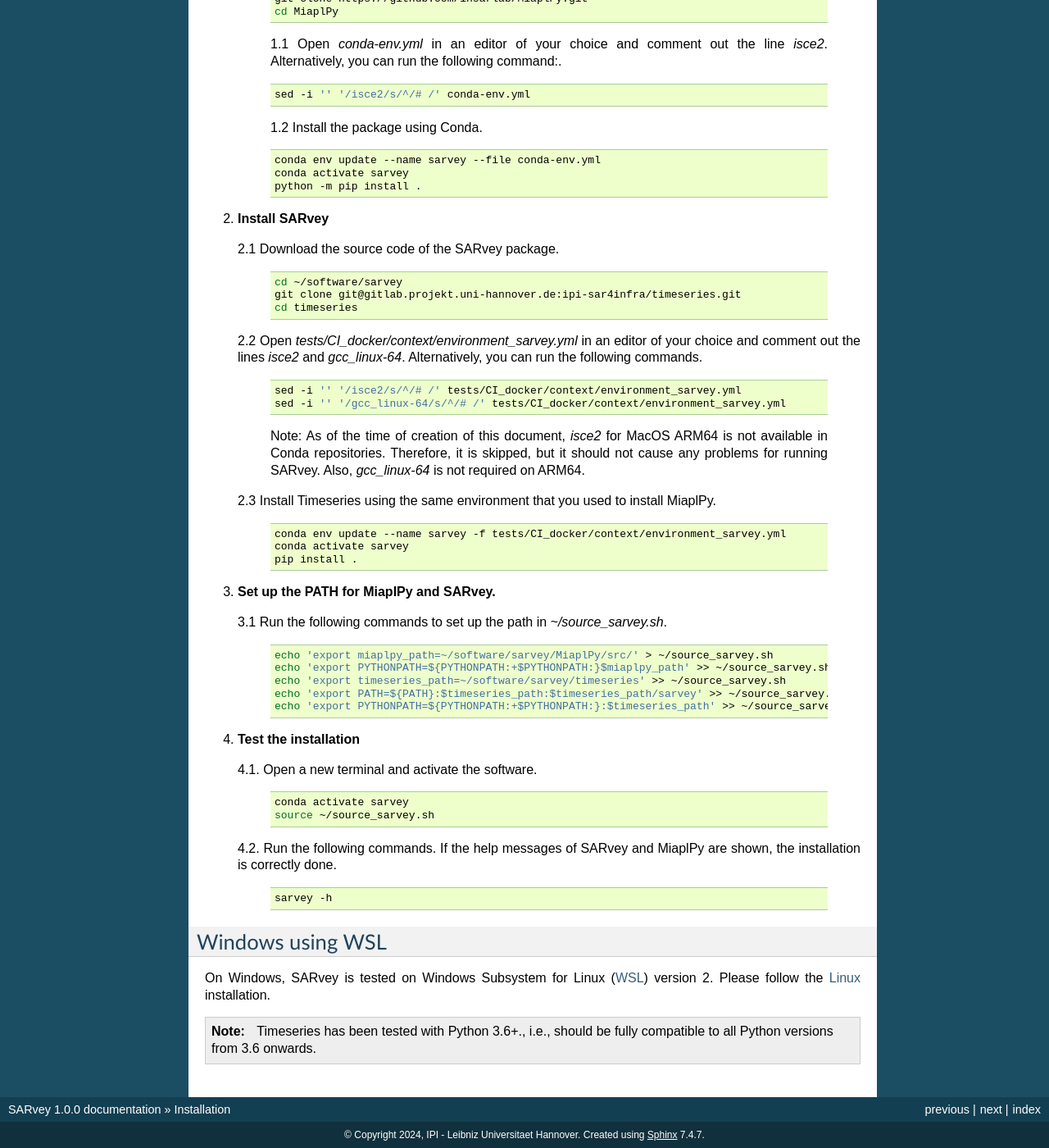
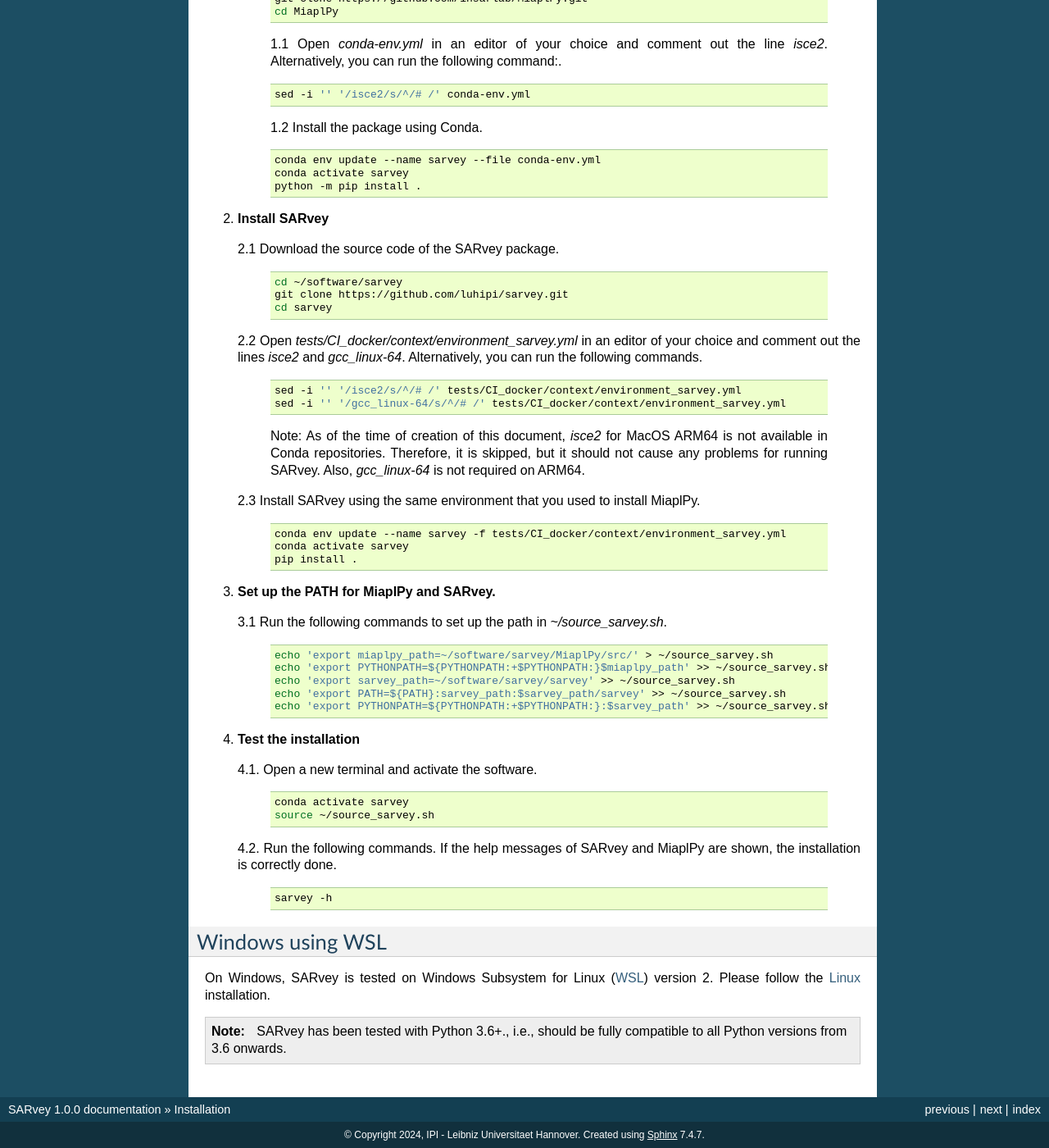
Before and after one commit to luhipi/sarvey, a Sphinx documentation site: the page built from docs/installation.rst, in a window 1280 px wide and 1400 px high, scrolled down 1420 px. Shown: the whole window at 82% size. Built offline with Sphinx 7.4.7, drawn with Linux system fonts in a browser that asks for light colours; pages that are not in the unit, such as notebooks, are missing from menus; some of the changed text lies outside the part shown.

Commit message:
Fix links. Update information on paper.

```diff
--- a/README.rst
+++ b/README.rst
@@ -50,15 +50,15 @@
 
 1. The paper describing the methodology:
 
-   Piter, A., Haghshenas Haghighi, M., Motagh, M.(2024). Challenges and Opportunities of Sentinel-1 InSAR for Transport Infrastructure Monitoring. PFG - Journal of Photogrammetry, Remote Sensing and Geoinformation Science. (paper in press).
+   Piter A, Haghshenas Haghighi M, Motagh M (2024). Challenges and Opportunities of Sentinel-1 InSAR for Transport Infrastructure Monitoring. PFG - Journal of Photogrammetry, Remote Sensing and Geoinformation Science. (paper in press).
 
 2. The software itself. Please specify the version you use:
 
-   Piter, A., Haghshenas Haghighi, M., FERN.Lab, & Motagh, M. (2024). SARvey - survey with SAR [version]. Zenodo. https://doi.org/10.5281/zenodo.12544131
+   Piter A, Haghshenas Haghighi M, FERN.Lab, Motagh M (2024). SARvey - survey with SAR [version]. Zenodo. https://doi.org/10.5281/zenodo.12544131
 
 3. If you use the PUMA method for unwrapping in your research, please cite the following publication as indicated in the license:
 
-   An Experimental Comparison of Min-Cut/Max-Flow Algorithms for Energy Minimization in Vision. Yuri Boykov and Vladimir Kolmogorov. In IEEE Transactions on Pattern Analysis and Machine Intelligence (PAMI), September 2004. `Link to paper <https://ieeexplore.ieee.org/document/1316848>`_.
+   Boykov Y, Kolmogorov V (2004). An experimental comparison of min-cut/max- flow algorithms for energy minimization in vision. IEEE Transactions on Pattern Analysis and Machine Intelligence 26(9):1124–1137, DOI 10.1109/TPAMI.2004.60. `Link to paper <https://ieeexplore.ieee.org/document/1316848>`_.
 
 
 Processing overview
--- a/docs/index.rst
+++ b/docs/index.rst
@@ -7,7 +7,7 @@
    :caption: Contents:
 
    readme
-   Source code repository <https://gitlab.projekt.uni-hannover.de/ipi-sar4infra/timeseries>
+   Source code repository <https://github.com/luhipi/sarvey>
    installation
    usage
    preparation
--- a/docs/installation.rst
+++ b/docs/installation.rst
@@ -25,8 +25,8 @@
 
    .. code-block:: bash
 
-    git clone git@gitlab.projekt.uni-hannover.de:ipi-sar4infra/timeseries.git
-    cd timeseries
+    git clone https://github.com/luhipi/sarvey.git
+    cd sarvey
 
 
 2. Create virtual environment for **SARvey** (optional but recommended):
@@ -57,8 +57,8 @@
 
    .. code-block:: bash
 
-    git clone git@gitlab.projekt.uni-hannover.de:ipi-sar4infra/timeseries.git
-    cd timeseries
+    git clone https://github.com/luhipi/sarvey.git
+    cd sarvey
 
 
 1. Create virtual environment for **SARvey** (optional but recommended):
@@ -117,8 +117,8 @@
     .. code-block:: bash
 
         cd ~/software/sarvey
-        git clone git@gitlab.projekt.uni-hannover.de:ipi-sar4infra/timeseries.git
-        cd timeseries
+        git clone https://github.com/luhipi/sarvey.git
+        cd sarvey
 
    2.2 Open `tests/CI_docker/context/environment_sarvey.yml` in an editor of your choice and comment out the lines `isce2` and `gcc_linux-64`. Alternatively, you can run the following commands.
 
@@ -129,7 +129,7 @@
 
     Note: As of the time of creation of this document, `isce2` for MacOS ARM64 is not available in Conda repositories. Therefore, it is skipped, but it should not cause any problems for running SARvey. Also, `gcc_linux-64` is not required on ARM64.
 
-   2.3 Install Timeseries using the same environment that you used to install MiaplPy.
+   2.3 Install SARvey using the same environment that you used to install MiaplPy.
 
     .. code-block:: bash
 
@@ -145,9 +145,9 @@
 
         echo 'export miaplpy_path=~/software/sarvey/MiaplPy/src/' > ~/source_sarvey.sh
         echo 'export PYTHONPATH=${PYTHONPATH:+$PYTHONPATH:}$miaplpy_path' >> ~/source_sarvey.sh
-        echo 'export timeseries_path=~/software/sarvey/timeseries' >> ~/source_sarvey.sh
-        echo 'export PATH=${PATH}:$timeseries_path:$timeseries_path/sarvey' >> ~/source_sarvey.sh
-        echo 'export PYTHONPATH=${PYTHONPATH:+$PYTHONPATH:}:$timeseries_path' >> ~/source_sarvey.sh
+        echo 'export sarvey_path=~/software/sarvey/sarvey' >> ~/source_sarvey.sh
+        echo 'export PATH=${PATH}:sarvey_path:$sarvey_path/sarvey' >> ~/source_sarvey.sh
+        echo 'export PYTHONPATH=${PYTHONPATH:+$PYTHONPATH:}:$sarvey_path' >> ~/source_sarvey.sh
 
 4. **Test the installation**
 
@@ -174,7 +174,7 @@
 
 .. note::
 
-    Timeseries has been tested with Python 3.6+., i.e., should be fully compatible to all Python versions from 3.6 onwards.
+    SARvey has been tested with Python 3.6+., i.e., should be fully compatible to all Python versions from 3.6 onwards.
 
 
 .. _pip: https://pip.pypa.io
--- a/setup.py
+++ b/setup.py
@@ -67,8 +67,8 @@
     author_email='piter@ipi.uni-hannover.de',
     python_requires='>=3.7',
     classifiers=[
-        'Development Status :: 2 - Pre-Alpha',
-        'Intended Audience :: Developers',
+        'Development Status :: Release Candidate',
+        'Intended Audience :: Researchers',
         'None',
         'Natural Language :: English',
         'Programming Language :: Python :: 3',
@@ -103,7 +103,7 @@
     setup_requires=req_setup,
     test_suite='tests',
     tests_require=req_test,
-    url='https://gitlab.projekt.uni-hannover.de/ipi-sar4infra/sarvey/',
+    url='https://github.com/luhipi/sarvey',
     version=version['__version__'],
     zip_safe=False,
 )
```
Also changed, not shown: CONTRIBUTING.rst (+9 -9 lines), docs/processing.rst (+6 -4 lines), 1 other file.
